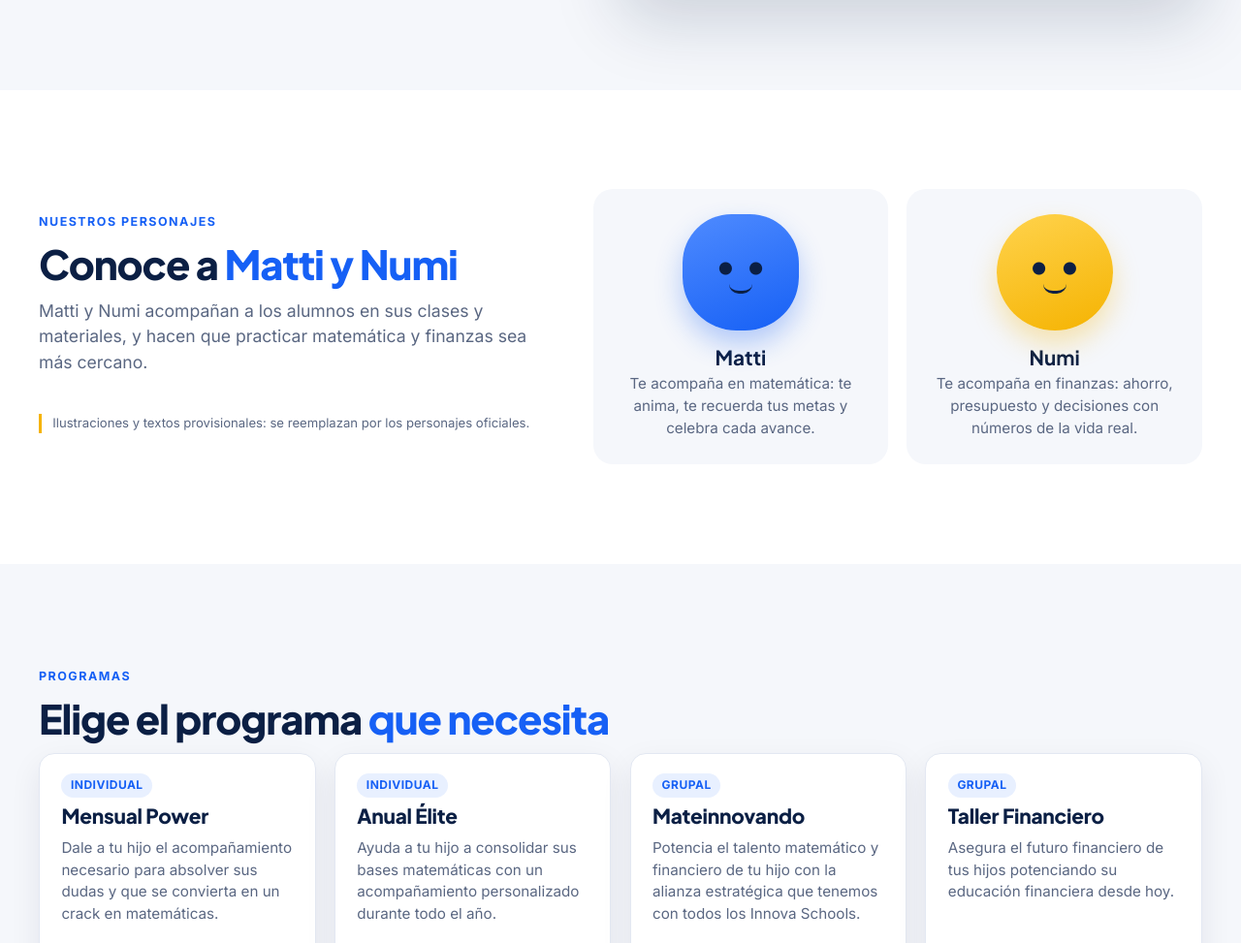
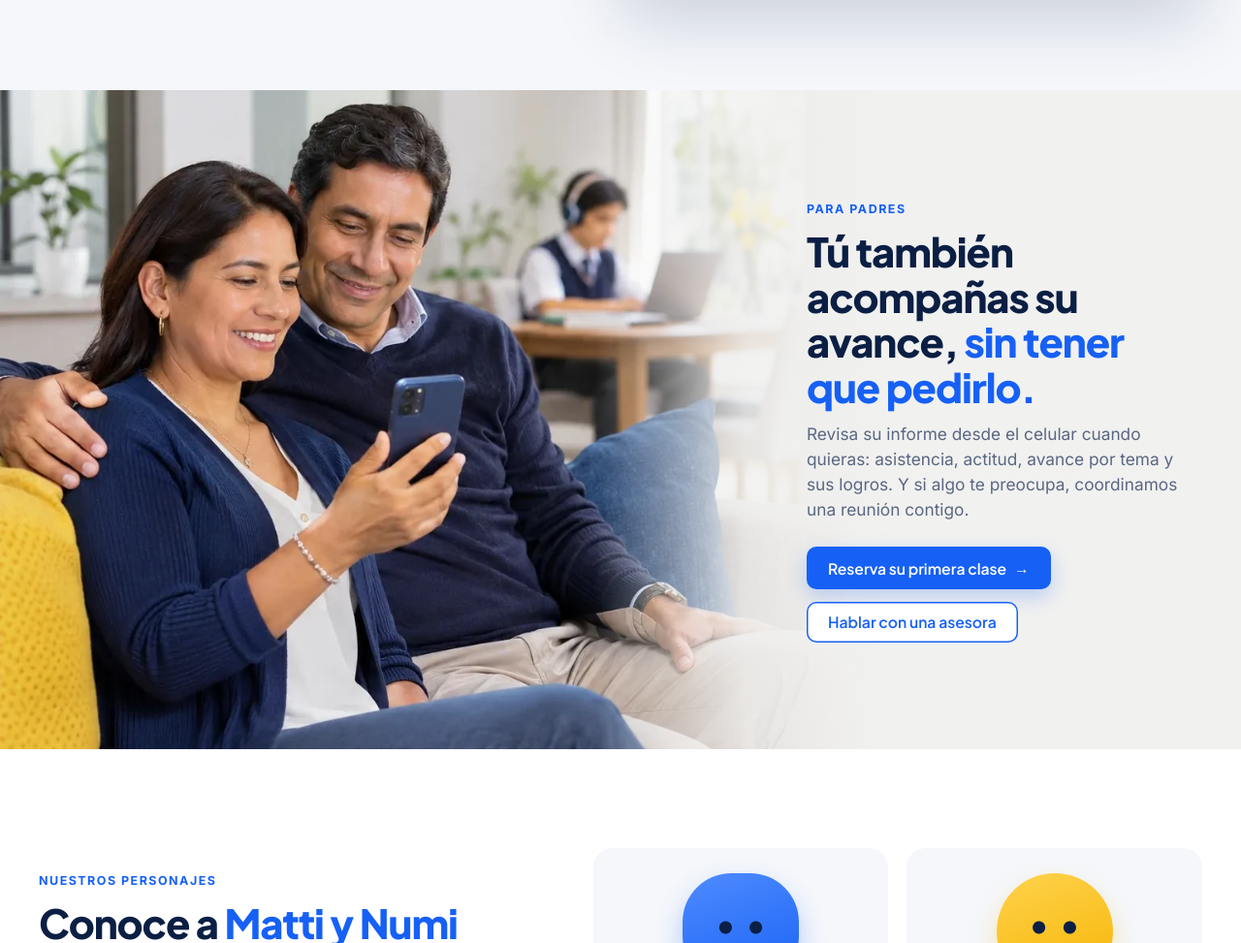
Before and after one commit to sayefsgallegos-oss/Ejercicios, a plain HTML site: page matlab-web/opcion-a/index.html in a window 1280 px wide. Shown: the part 2750-3723 px from the top of the page at 97% size. Drawn offline with Linux system fonts and the light colour scheme.

Commit message:
Propuesta A: banda "Para padres" con foto
Foto de los padres revisando el avance en el celular, con el hijo
estudiando al fondo, entre las secciones del informe y Matti y Numi.

Co-Authored-By: Claude Opus 5.5 <noreply@anthropic.com>
Claude-Session: https://claude.ai/code/session_012ze8WRdCQ41QUxvsmvKpor

```diff
--- a/matlab-web/css/opcion-a.css
+++ b/matlab-web/css/opcion-a.css
@@ -343,3 +343,24 @@
   .inf-logros { grid-template-columns: 1fr 1fr; }
   .inf { max-height: 560px; }
 }
+
+/* ---------- Banda "Para padres" con foto ---------- */
+.pa-padres { position: relative; display: grid; background: #f1f1f0; overflow: hidden; }
+.pa-padres > picture, .pa-padres > .pa-padres-in { grid-area: 1 / 1; }
+.pa-padres > picture img { width: 100%; height: 100%; min-height: 520px; max-height: 680px; object-fit: cover; object-position: left center; display: block; }
+.pa-padres-in { display: flex; justify-content: flex-end; align-items: center; position: relative; z-index: 1; }
+.pa-padres-texto { width: min(460px, 38%); padding-block: 3rem; }
+.pa-padres-texto > p:not(.pa-eyebrow) { color: var(--suave); font-size: 1.08rem; margin: 0 0 1.6rem; }
+.pa-padres-texto .pa-hero-botones { margin-bottom: 0; }
+@media (max-width: 1100px) and (min-width: 901px) { .pa-padres-texto { width: 42%; } .pa-padres > picture img { object-position: 20% center; } }
+@media (max-width: 900px) {
+  .pa-padres > picture, .pa-padres > .pa-padres-in { grid-area: auto; }
+  .pa-padres > picture img { min-height: 0; max-height: none; aspect-ratio: 1 / 1; }
+  .pa-padres-in { justify-content: flex-start; }
+  .pa-padres-texto { width: 100%; padding-block: 2rem 3rem; }
+  .pa-padres-texto .pa-btn { width: 100%; }
+}
+@media (min-width: 901px) {
+  .pa-padres::after { content: ""; position: absolute; inset: 0; z-index: 0; pointer-events: none; background: linear-gradient(90deg, rgba(241,241,240,0) 48%, rgba(241,241,240,.88) 60%, #f1f1f0 72%); }
+  .pa-padres-texto { width: min(440px, 34%); }
+}
--- a/matlab-web/opcion-a/index.html
+++ b/matlab-web/opcion-a/index.html
@@ -227,6 +227,25 @@
       </div>
     </section>
 
+    <!-- ============ PADRES (foto img/opcion-a/padres-informe.webp) ============ -->
+    <section class="pa-padres" aria-labelledby="titulo-padres">
+      <picture>
+        <source media="(max-width: 900px)" srcset="/img/opcion-a/padres-informe-movil.webp">
+        <img src="/img/opcion-a/padres-informe.webp" alt="Mamá y papá revisando en el celular el avance de su hijo, que estudia al fondo" width="1536" height="1024" loading="lazy">
+      </picture>
+      <div class="pa-ancho pa-padres-in">
+        <div class="pa-padres-texto aparece">
+          <p class="pa-eyebrow">Para padres</p>
+          <h2 class="pa-h2" id="titulo-padres">Tú también acompañas su avance, <span>sin tener que pedirlo.</span></h2>
+          <p>Revisa su informe desde el celular cuando quieras: asistencia, actitud, avance por tema y sus logros. Y si algo te preocupa, coordinamos una reunión contigo.</p>
+          <div class="pa-hero-botones">
+            <a class="pa-btn pa-btn-primario" href="#reserva">Reserva su primera clase <span aria-hidden="true">→</span></a>
+            <a class="pa-btn pa-btn-borde" data-whatsapp="general">Hablar con una asesora</a>
+          </div>
+        </div>
+      </div>
+    </section>
+
     <!-- ============ MATTI Y NUMI ============ -->
     <section class="pa-seccion" id="matti-numi">
       <div class="pa-ancho pa-mascotas-grid">
```
Also changed, not shown: matlab-web/img/opcion-a/padres-informe-movil.webp (added), matlab-web/img/opcion-a/padres-informe.webp (added).
